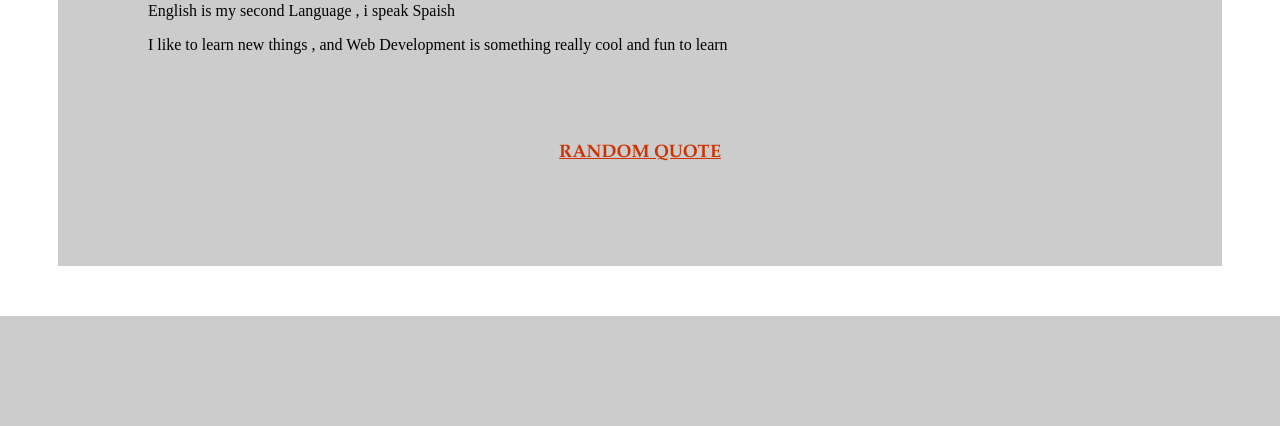
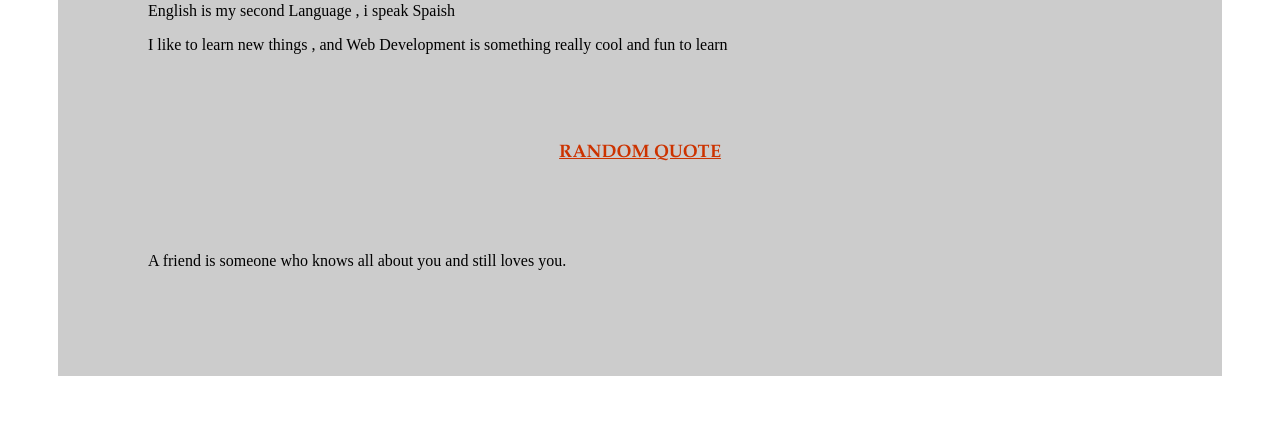
Before and after one commit to Diegometro1/Project1, a PHP site: page / in a window 1280 px wide. Shown: the part 1072-1498 px from the top of the page. Before the commit the page ends 1388 px from the top, so only its background shows below. Run offline with PHP 8.4, Linux system fonts and the light colour scheme.

Commit message:
add the php code

```diff
--- a/index.php
+++ b/index.php
@@ -1,3 +1,45 @@
+<?php
+
+
+$quotes = [
+
+    [
+        'quote' => " “Two things are infinite: the universe and human stupidity;
+                        and I'm not sure about the universe.” ",
+    ],
+
+    [
+        'quote' => " “Don’t walk in front of me… I may not follow
+                        Don’t walk behind me… I may not lead
+                        Walk beside me… just be my friend” ",
+    ],
+
+    [
+        'quote' => "“I've learned that people will forget what you said,
+                        people will forget what you did,
+                        but people will never forget how you made them feel.”",
+    ],
+
+
+    [
+        'quote' => 'A friend is someone who knows all about you and still loves you.'
+
+    ],
+
+];
+
+
+$rand = rand(0, count($quotes)-1);
+
+
+
+?>
+
+
+
+
+
+
 <!DOCTYPE html PUBLIC "-//W3C//DTD XHTML 1.0 Transitional//EN" "http://www.w3.org/TR/xhtml1/DTD/xhtml1-transitional.dtd">
 <html xmlns="http://www.w3.org/1999/xhtml">
 <head>
@@ -39,6 +81,13 @@
     </div>
 
 
+    <div>
+
+        <p><?php echo $quotes[$rand]['quote']; ?></p>
+
+
+    </div>
+
 
 
 
```
